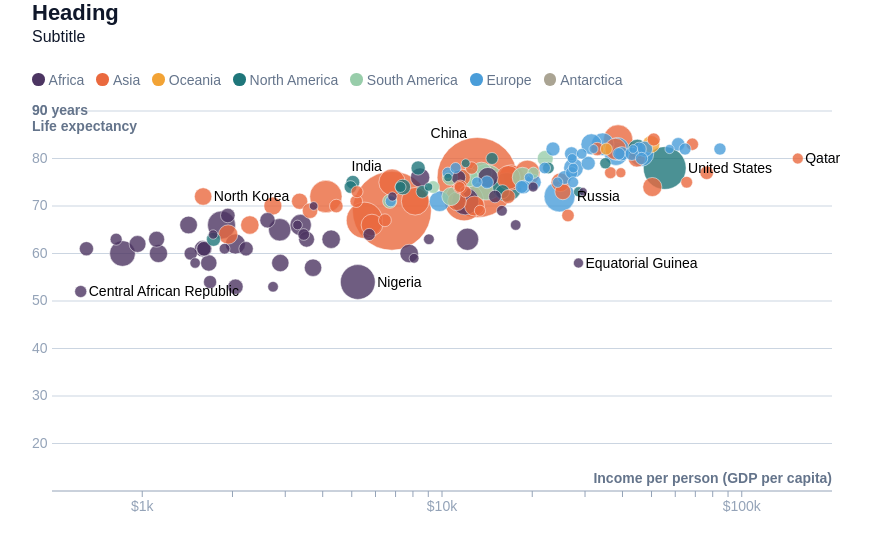
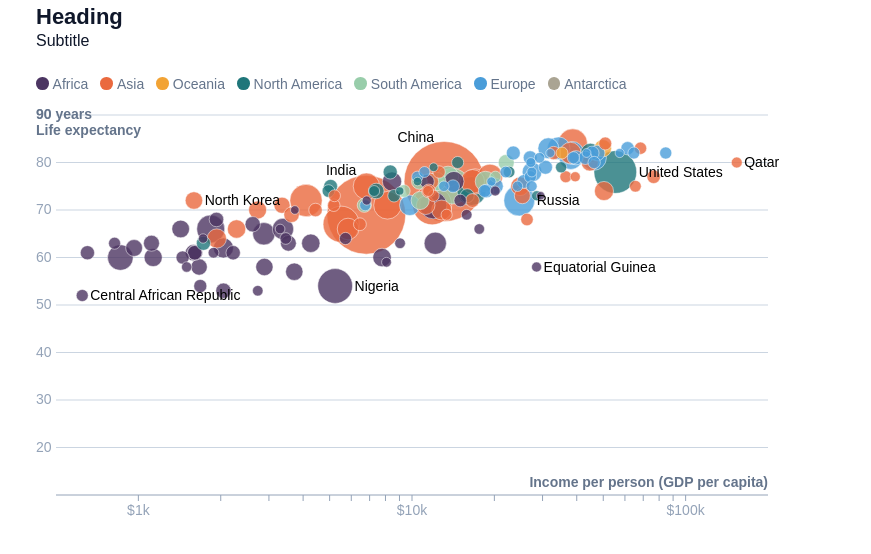
Before and after one commit to sophiamersmann/gapminder-chart, a Next.js app: page / in a window 1280 px wide. Shown: the top 554 px of the page, without its empty margins (208-1079 px from the left). Built offline with nearby package versions, Linux system fonts and the light colour scheme.

Commit message:
improve on smaller screens

```diff
--- a/components/GapminderChart/GapminderChart.tsx
+++ b/components/GapminderChart/GapminderChart.tsx
@@ -1,5 +1,5 @@
 import { useMemo } from 'react';
-import { extent, max, descending } from 'd3-array';
+import { extent, max, descending, ascending } from 'd3-array';
 import { scaleLinear, scaleLog, scaleSqrt } from 'd3-scale';
 
 import AxisX from '../Axis/AxisX';
@@ -15,6 +15,7 @@ import styles from './GapminderChart.module.css';
 
 interface Props {
   data: DataRow[];
+  year?: number;
   highlightedCountries?: string[];
   domainX?: [number, number];
   domainY?: [number, number];
@@ -29,6 +30,7 @@ interface Props {
 export default function GapminderChart({
   data,
   highlightedCountries = [],
+  year,
   domainX,
   domainY,
   domainR,
@@ -39,7 +41,7 @@ export default function GapminderChart({
   color = () => 'var(--c-blue)',
 }: Props) {
   // dimensions
-  const margins = { bottom: 20, left: 20 };
+  const margins = { bottom: 20, left: 20, right: 60 };
   const { ref, dimensions: dms } = useChartDimensions<HTMLDivElement>(margins);
 
   // scales
@@ -56,19 +58,25 @@ export default function GapminderChart({
     .domain(domainR || (extent(data, (d) => d.population) as [number, number]))
     .range(rangeR || [2, 10]);
 
-  // data
-  const mostRecentYear = max(data, (d) => d.year);
-  const mostRecentData = useMemo(
+  // if no year given, grab the most recent one
+  year = year || max(data, (d) => d.year);
+
+  // filter data for the given year
+  const displayData = useMemo(
     () =>
       data
-        .filter((d) => d.year === mostRecentYear)
+        .filter((d) => d.year === year)
         .sort((a, b) => descending(a.population, b.population)),
-    [data, mostRecentYear]
+    [data, year]
   );
+
+  // get data for each country to highlight
   const highlightedData = useMemo(
     () =>
-      mostRecentData.filter((d) => highlightedCountries.includes(d.country)),
-    [mostRecentData, highlightedCountries]
+      displayData
+        .filter((d) => highlightedCountries.includes(d.country))
+        .sort((a, b) => ascending(a.population, b.population)),
+    [displayData, highlightedCountries]
   );
 
   // ticks
@@ -96,7 +104,7 @@ export default function GapminderChart({
           />
 
           <g>
-            {mostRecentData.map((d) => (
+            {displayData.map((d) => (
               <circle
                 key={d.country}
                 cx={xScale(d.gdp)}
@@ -121,7 +129,7 @@ export default function GapminderChart({
           </Label>
           <Label x={-dms.margins.left} y={yScale(maxTickY)} dy="0.3em">
             {tickFormatY(maxTickY)} years
-            <tspan x={-dms.margins.left} dy="1.15em">
+            <tspan x={-dms.margins.left} dy="1.1em">
               Life expectancy
             </tspan>
           </Label>
--- a/styles/global.css
+++ b/styles/global.css
@@ -17,6 +17,7 @@ body {
 main {
   max-width: 800px;
   margin: 0 auto;
+  padding: var(--s-rem-1) var(--s-px-1);
 }
 
 hgroup {
```
